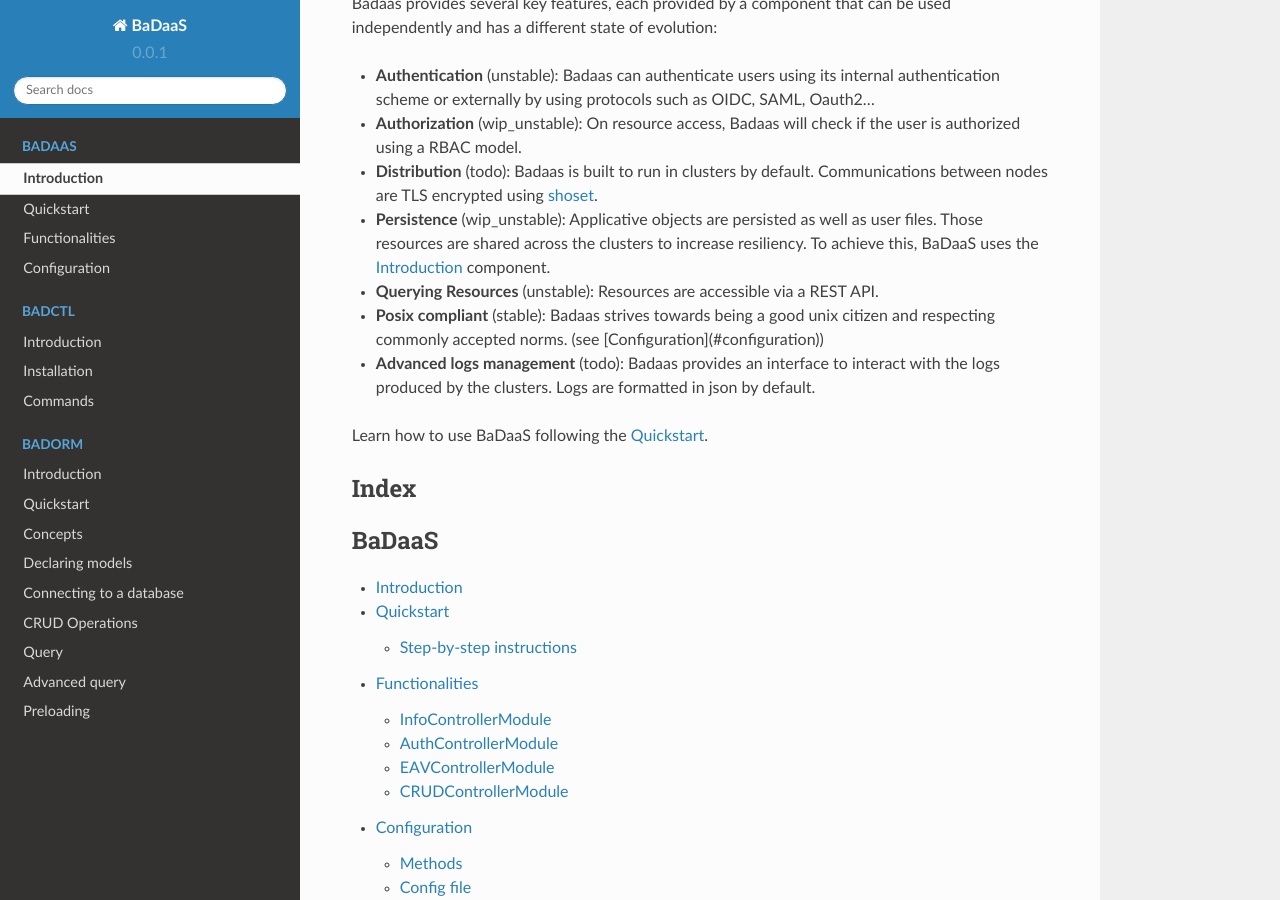
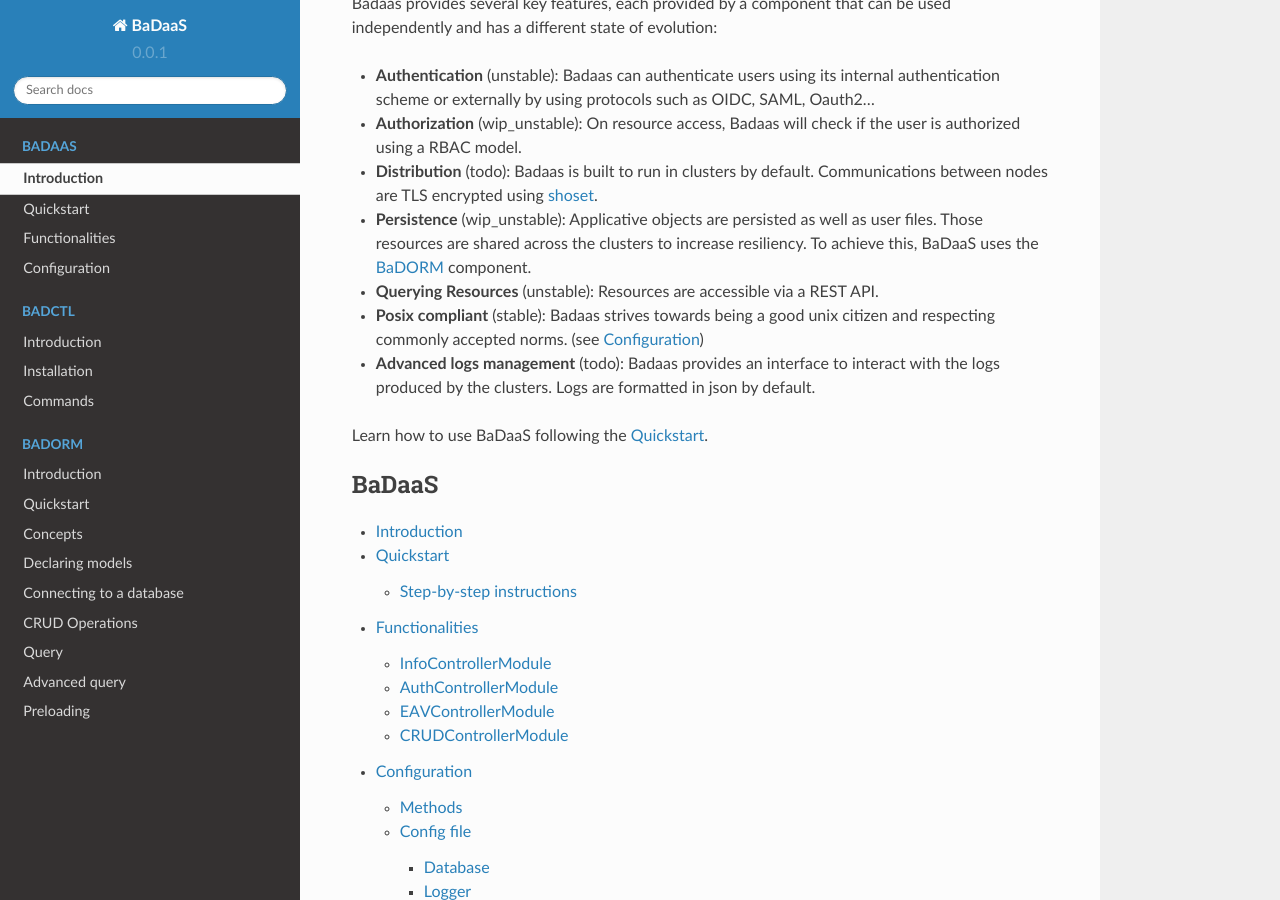
Before and after one commit to FrancoLiberali/readthedocs-test, a Sphinx documentation site: the page built from docs/index.rst, in a window 1280 px wide and 900 px high, scrolled down 421 px. Built offline with Sphinx 7.4.7 and the Read the Docs theme 2.0.0, drawn with Linux system fonts in a browser that asks for light colours.

Commit message:
some fixes

```diff
--- a/docs/index.rst
+++ b/docs/index.rst
@@ -1,5 +1,3 @@
-.. _topics-index:
-
 ==============================
 Introduction
 ==============================
@@ -17,18 +15,22 @@ Features and components
 Badaas provides several key features,
 each provided by a component that can be used independently and has a different state of evolution:
 
-- **Authentication** (unstable): Badaas can authenticate users using its internal authentication scheme or externally by using protocols such as OIDC, SAML, Oauth2...
-- **Authorization** (wip_unstable): On resource access, Badaas will check if the user is authorized using a RBAC model.
-- **Distribution** (todo): Badaas is built to run in clusters by default. Communications between nodes are TLS encrypted using `shoset <https://github.com/ditrit/shoset>`_.
-- **Persistence** (wip_unstable): Applicative objects are persisted as well as user files. Those resources are shared across the clusters to increase resiliency. To achieve this, BaDaaS uses the :doc:`badorm/index` component.
+- **Authentication** (unstable): Badaas can authenticate users using its internal
+  authentication scheme or externally by using protocols such as OIDC, SAML, Oauth2...
+- **Authorization** (wip_unstable): On resource access, Badaas will check if the user
+  is authorized using a RBAC model.
+- **Distribution** (todo): Badaas is built to run in clusters by default.
+  Communications between nodes are TLS encrypted using `shoset <https://github.com/ditrit/shoset>`_.
+- **Persistence** (wip_unstable): Applicative objects are persisted as well as user files.
+  Those resources are shared across the clusters to increase resiliency.
+  To achieve this, BaDaaS uses the :doc:`BaDORM <badorm/index>` component.
 - **Querying Resources** (unstable): Resources are accessible via a REST API.
-- **Posix compliant** (stable): Badaas strives towards being a good unix citizen and respecting commonly accepted norms. (see [Configuration](#configuration))
-- **Advanced logs management** (todo): Badaas provides an interface to interact with the logs produced by the clusters. Logs are formatted in json by default.
+- **Posix compliant** (stable): Badaas strives towards being a good unix citizen and
+  respecting commonly accepted norms. (see :doc:`badaas/configuration`)
+- **Advanced logs management** (todo): Badaas provides an interface to interact with
+  the logs produced by the clusters. Logs are formatted in json by default.
 
 Learn how to use BaDaaS following the :doc:`badaas/quickstart`.
-
-Index
-===========
 
 .. toctree::
    :caption: BaDaaS
```
Also changed, not shown: docs/badaas/quickstart.rst (+5 -3 lines).
